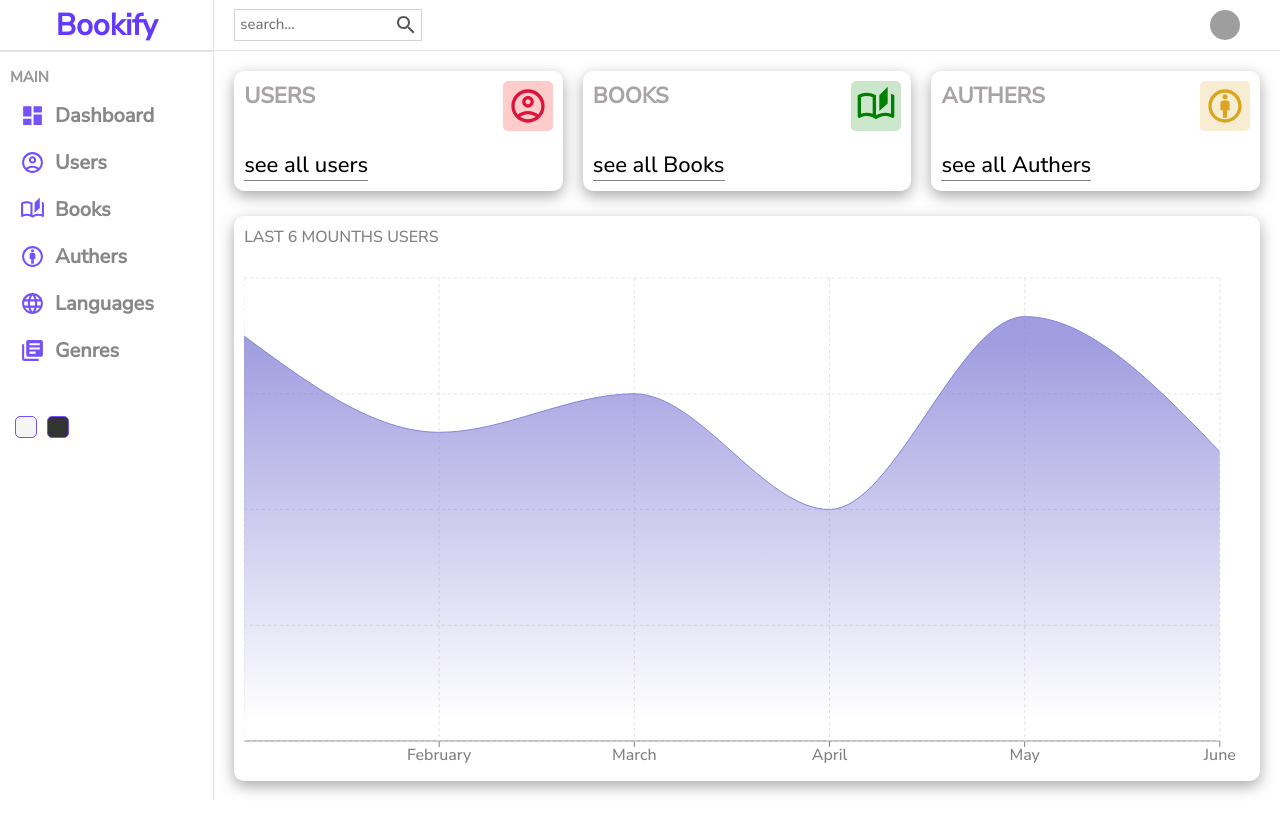
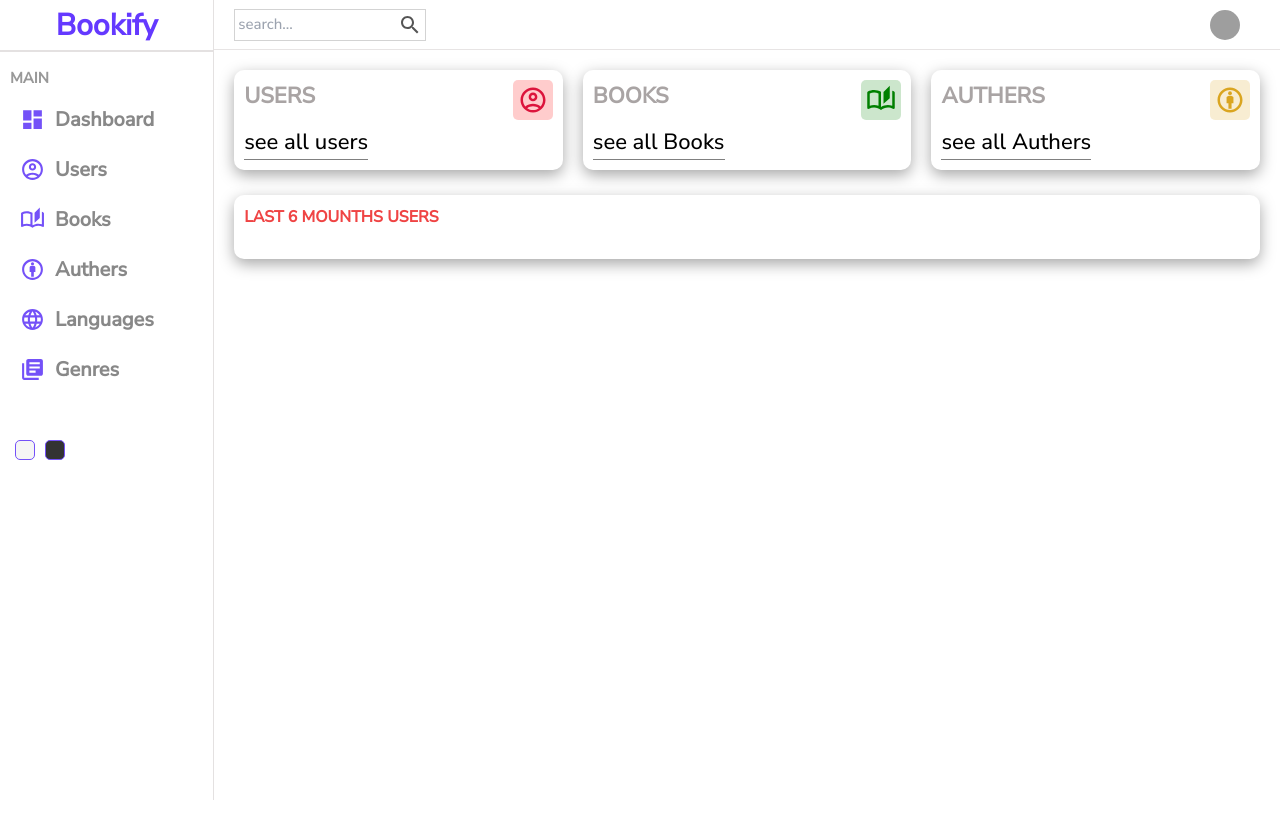
Before and after one commit to fatmamohamedd14/DB1, a React (Create React App) app: page / in a window 1280 px wide. Built offline with nearby package versions, Linux system fonts and the light colour scheme; grey boxes are pictures that could not be loaded.

Commit message:
ci: install packages for dev and fix error in react

```diff
--- a/src/component/chart/Chart.jsx
+++ b/src/component/chart/Chart.jsx
@@ -1,30 +1,37 @@
 import React from "react";
-import"./chart.scss"
-import { AreaChart, Area, XAxis,  CartesianGrid, Tooltip, ResponsiveContainer } from 'recharts';
+import "./chart.scss";
+import {
+  AreaChart,
+  Area,
+  XAxis,
+  CartesianGrid,
+  Tooltip,
+  ResponsiveContainer,
+} from "recharts";
 
 const data = [
-    {name :"January" , Total :1050},
-    {name :"February" , Total :800},
-    {name :"March" , Total :900},
-    {name :"April" , Total :600},
-    {name :"May" , Total :1100},
-    {name :"June" , Total :750},
-
+  { name: "January", Total: 1050 },
+  { name: "February", Total: 800 },
+  { name: "March", Total: 900 },
+  { name: "April", Total: 600 },
+  { name: "May", Total: 1100 },
+  { name: "June", Total: 750 },
 ];
-const Chart =() =>{
-    return(
+const Chart = () => {
+  return (
     <div className="chart">
-        <div className="title">LAST 6 MOUNTHS USERS</div>
-            <ResponsiveContainer width="100%"  aspect={2 / 1}>
+      <div className="title text-red-500 font-bold">LAST 6 MOUNTHS USERS</div>
+      {/* <ResponsiveContainer width="100%" aspect={2 / 1}>
         <AreaChart
           width={730}
           height={250}
           data={data}
-                margin={{ top: 10, right: 30, left: 0, bottom: 0 }}>
+          margin={{ top: 10, right: 30, left: 0, bottom: 0 }}
+        >
           <defs>
             <linearGradient id="total" x1="0" y1="0" x2="0" y2="1">
-                <stop offset="5%"stopColor="#8884d8" stopOpacity={0.8}/>
-                <stop offset="95%" stopColor="#8884d8" stopOpacity={0}/>
+              <stop offset="5%" stopColor="#8884d8" stopOpacity={0.8} />
+              <stop offset="95%" stopColor="#8884d8" stopOpacity={0} />
             </linearGradient>
           </defs>
           <XAxis dataKey="name" stroke="gray" />
@@ -38,8 +45,8 @@ const Chart =() =>{
             fill="url(#total)"
           />
         </AreaChart>
-        </ResponsiveContainer>
+      </ResponsiveContainer> */}
     </div>
-    )
-}
-export default Chart
+  );
+};
+export default Chart;
--- a/src/index.js
+++ b/src/index.js
@@ -1,12 +1,26 @@
-import React from 'react';
-import ReactDOM from 'react-dom';
-import App from './App';
-import {DarkModeContextProvider} from "./context/darkModeContext";
-ReactDOM.render(
-  <React.StrictMode>
-    <DarkModeContextProvider>
-     <App />
-     </DarkModeContextProvider>
-  </React.StrictMode>,
-  document.getElementById("root")
-);
+import React from "react";
+import ReactDOM from "react-dom";
+import App from "./App";
+import { DarkModeContextProvider } from "./context/darkModeContext";
+
+// Define a function to render your app
+const renderApp = () => {
+  const root = ReactDOM.createRoot(document.getElementById("root"));
+  root.render(
+    <React.StrictMode>
+      <DarkModeContextProvider>
+        <App />
+      </DarkModeContextProvider>
+    </React.StrictMode>
+  );
+};
+
+// Call the function to render the app initially
+renderApp();
+
+// Warn if ReactDOM.render is used in React 18
+if (React.version.startsWith("18")) {
+  console.warn(
+    "ReactDOM.render is used in React 18. Consider migrating to createRoot. Learn more: https://reactjs.org/link/switch-to-createroot"
+  );
+}
--- a/src/style/dark.scss
+++ b/src/style/dark.scss
@@ -1,3 +1,7 @@
+@tailwind base;
+@tailwind components;
+@tailwind utilities;
+
 .app.dark{
     background-color: #111;
     color:rgba(156 , 156 , 156) ;
--- /dev/null
+++ b/src/style/global.css
@@ -0,0 +1,3 @@
+/* @tailwind base;
+@tailwind components;
+@tailwind utilities; */
--- /dev/null
+++ b/tailwind.config.js
@@ -0,0 +1,8 @@
+/** @type {import('tailwindcss').Config} */
+module.exports = {
+  content: ["./src/**/*.{js,jsx,ts,tsx}"],
+  theme: {
+    extend: {},
+  },
+  plugins: [],
+};
```
Also changed, not shown: package.json (+7 -1 lines), src/App.js (+37 -22 lines), 2 other files (tests, documents, lock files or other folders). Lines whose indentation alone changed are shown as unchanged.
